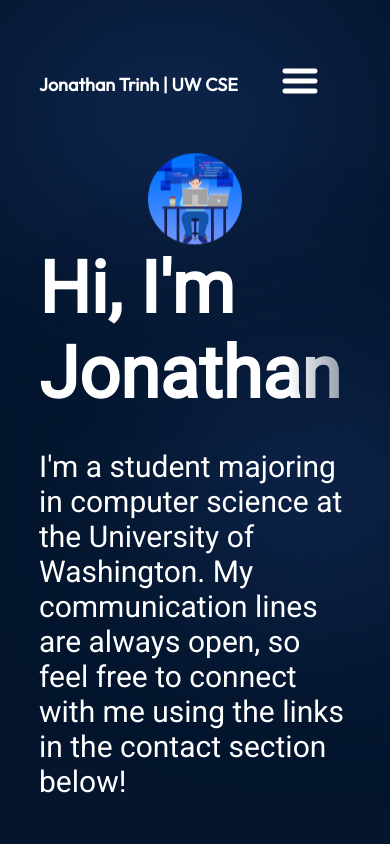
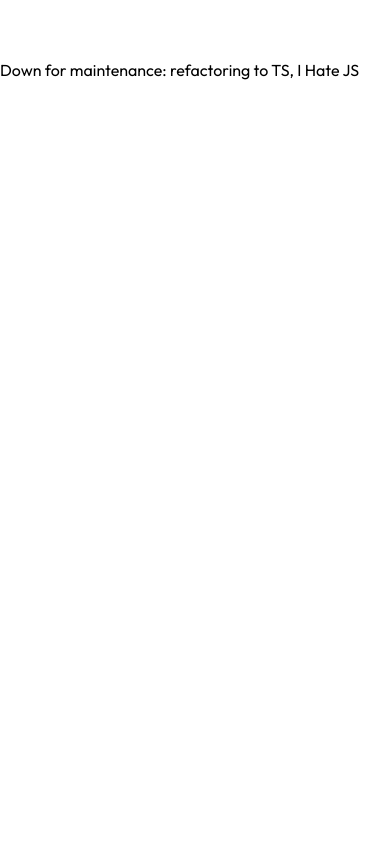
Before and after one commit to Jonathan-Trinh/Personal-Portfolio, a React (Vite) app: page / in a window 390 px wide. Shown: the top 844 px of the page. Built offline with nearby package versions, Linux system fonts and the light colour scheme.

Commit message:
Down for maintenance

```diff
--- a/src/App.jsx
+++ b/src/App.jsx
@@ -8,14 +8,15 @@ import { Projects } from './components/Projects/Projects';
 
 function App() {
   return (
-    <div className={styles.App}>
-      <Navbar />
-      <Hero />
-      <About />
-      <Experience />
-      <Projects />
-      <Contact />
-    </div>
+    // <div className={styles.App}>
+    //   <Navbar />
+    //   <Hero />
+    //   <About />
+    //   <Experience />
+    //   <Projects />
+    //   <Contact />
+    // </div>
+    <div className={styles.App}> Down for maintenance: refactoring to TS, I Hate JS</div>
   );
 }
 
--- a/src/App.module.css
+++ b/src/App.module.css
@@ -5,4 +5,5 @@
     width: 100%;
     height: 100%;
     overflow: hidden;
+    padding-top: 60px;
 }
--- a/src/components/Hero/Hero.jsx
+++ b/src/components/Hero/Hero.jsx
@@ -1,5 +1,3 @@
-import React from "react";
-
 import styles from "./Hero.module.css";
 import { getImageUrl } from "../../utils";
 
--- a/src/components/Navbar/Navbar.jsx
+++ b/src/components/Navbar/Navbar.jsx
@@ -1,10 +1,16 @@
 import React, { useState } from "react";
-
 import styles from "./Navbar.module.css";
 import { getImageUrl } from "../../utils";
 
 export const Navbar = () => {
   const [menuOpen, setMenuOpen] = useState(false);
+  const [activeSection, setActiveSection] = useState('About');
+
+  const handleMenuClick = (itemName) => {
+    setActiveSection(itemName);
+    setMenuOpen(false);
+  };
+
   return (
     <nav className={styles.navbar}>
       <a className={styles.title} href="/">
@@ -21,19 +27,46 @@ export const Navbar = () => {
           alt="menu-button"
           onClick={() => setMenuOpen(!menuOpen)}
         />
-                <ul className={`${styles.menuItems} ${menuOpen && styles.menuOpen}`}
-                    onClick={() => setMenuOpen(false)}>
+
+        <ul
+          className={`${styles.menuItems} ${menuOpen ? styles.menuOpen : ''}`}
+          onClick={() => setMenuOpen(false)}
+        >
           <li>
-                        <a href="#about">About</a>
+            <a
+              href="#about"
+              className={activeSection === 'About' ? styles.active : ''}
+              onClick={() => handleMenuClick('About')}
+            >
+              About
+            </a>
           </li>
           <li>
-                        <a href="#experience">Experience</a>
+            <a
+              href="#experience"
+              className={activeSection === 'Experience' ? styles.active : ''}
+              onClick={() => handleMenuClick('Experience')}
+            >
+              Experience
+            </a>
           </li>
           <li>
-                        <a href="#projects">Projects</a>
+            <a
+              href="#projects"
+              className={activeSection === 'Projects' ? styles.active : ''}
+              onClick={() => handleMenuClick('Projects')}
+            >
+              Projects
+            </a>
           </li>
           <li>
-                        <a href="#contact">Contact</a>
+            <a
+              href="#contact"
+              className={activeSection === 'Contact' ? styles.active : ''}
+              onClick={() => handleMenuClick('Contact')}
+            >
+              Contact
+            </a>
           </li>
         </ul>
       </div>
--- a/src/components/Navbar/Navbar.module.css
+++ b/src/components/Navbar/Navbar.module.css
@@ -1,22 +1,29 @@
 @import "../../vars.css";
 
 .navbar {
-  position: relative;
+  position: fixed;
+  top: 0;
+  left: 0;
+  right: 0;
   display: flex;
   align-items: center;
   justify-content: space-between;
-  padding-top: 61px;
-  z-index: 2;
-  margin: 0 10%;
+  padding: 15px 5%;
+  z-index: 1000;
+  background-color: rgba(248, 250, 252, 0.9);
+  backdrop-filter: blur(10px);
+  -webkit-backdrop-filter: blur(10px);
+  border-bottom: 2px solid rgba(209, 213, 219, 0.8);
+  margin: 0;
 }
 
 .title {
-  font-size: 30px;
+  font-size: 24px;
   font-weight: 600;
   text-decoration: none;
-  color: var(--color-text);
+  color: var(--color-highlight);
+  margin-left: 20px;
 }
-
 
 .menuBtn {
   display: none;
@@ -24,67 +31,120 @@
 
 .menu {
   display: flex;
+  align-items: center;
+  gap: 8px;
 }
 
 .menuItems {
   display: flex;
-  gap: 47px;
+  gap: 8px;
   list-style: none;
+  margin: 0;
+  padding: 0;
+  align-items: center;
+}
+
+.menuItems li {
+  margin: 0;
 }
 
 .menuItems a {
-  font-size: 25px;
-  color: var(--color-text);
+  font-size: 16px;
+  font-weight: 500;
+  color: #64748b;
   text-decoration: none;
+  padding: 10px 16px;
+  border-radius: 20px;
+  transition: all 0.2s ease;
+  display: block;
 }
 
+.menuItems a:hover {
+  background-color: #e2e8f0;
+  color: #1e293b;
+}
+
+.menuItems a.active {
+  background-color: #dbeafe;
+  color: var(--color-highlight);
+}
+
+/* Dark mode toggle button */
+.darkModeToggle {
+  background: none;
+  border: none;
+  padding: 8px;
+  border-radius: 50%;
+  cursor: pointer;
+  color: #64748b;
+  transition: all 0.2s ease;
+  display: flex;
+  align-items: center;
+  justify-content: center;
+  margin-left: 8px;
+}
+
+.darkModeToggle:hover {
+  background-color: #e2e8f0;
+  color: #1e293b;
+}
+
+/* Mobile styles */
 @media screen and (max-width: 830px) {
   .navbar {
-    flex-direction: column;
-    align-items: flex-start;
+    flex-direction: row;
+    align-items: center;
+    padding: 12px 5%;
+    justify-content: space-between;
   }
 
   .title {
-    margin-top: 12px;
-    font-size: 18px;
-    font-weight: 600;
-    text-decoration: none;
-    color: var(--color-text);
+    font-size: 20px;
+    margin-left: 0;
   }
 
   .menu {
     position: absolute;
-    right: 0;
-    margin-right: 10%;
+    top: 100%;
+    right: 5%;
     flex-direction: column;
-    align-items: flex-end;
-    gap: 11px;
-    z-index: 3;
+    align-items: stretch;
+    gap: 0;
+    background-color: #ffffff;
+    border: 1px solid #e2e8f0;
+    border-radius: 12px;
+    box-shadow: 0 4px 12px rgba(0, 0, 0, 0.1);
+    padding: 8px;
+    min-width: 200px;
+    display: none;
+  }
+
+  .menu.menuOpen {
+    display: flex;
+    z-index: 1001;
   }
 
   .menuBtn {
     display: block;
+    background: none;
+    border: none;
+    font-size: 24px;
     cursor: pointer;
+    padding: 8px;
+    color: var(--color-secondary);
   }
 
   .menuItems {
-    display: none;
     flex-direction: column;
-    align-items: center;
-    gap: 13px;
-    border-radius: 10px;
-    background: rgb(25, 55, 109);
-    background: linear-gradient(
-      0deg,
-      rgba(25, 55, 109, 0.2) 0%,
-      rgba(25, 55, 109, 1) 100%
-    );
-    padding: 24px 33px;
-    box-shadow: 0 0 4px 0 rgba(0, 0, 0, 0.25);
+    gap: 4px;
+    width: 100%;
   }
 
-  .menuOpen {
-    display: flex;
-    z-index: 1;
+  .menuItems a {
+    padding: 12px 16px;
+    border-radius: 8px;
+    text-align: left;
+    width: 100%;
+    box-sizing: border-box;
   }
 }
--- a/src/vars.css
+++ b/src/vars.css
@@ -1,12 +1,12 @@
 :root {
   /* Colors */
+  --color-highlight: #3b82f6;
   --color-text: #fff;
   --color-primary: #576cbc;
   --color-secondary: #19376d;
   --color-dark: #0b2447;
-    --color-bg: #04152d;
+  --color-bg: #fff;
 
   /* Fonts */
   --font-roboto: "Roboto";
-
 }
```
Also changed, not shown: src/components/Hero/Hero.module.css (+2 -13 lines), assets/hero/heroImage.png (deleted). Lines whose indentation alone changed are shown as unchanged.
